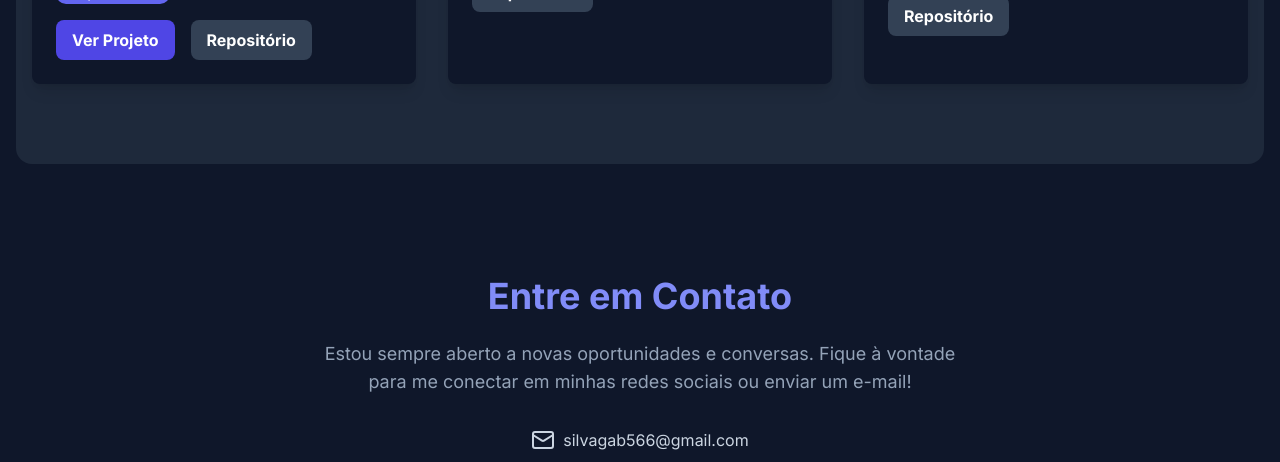
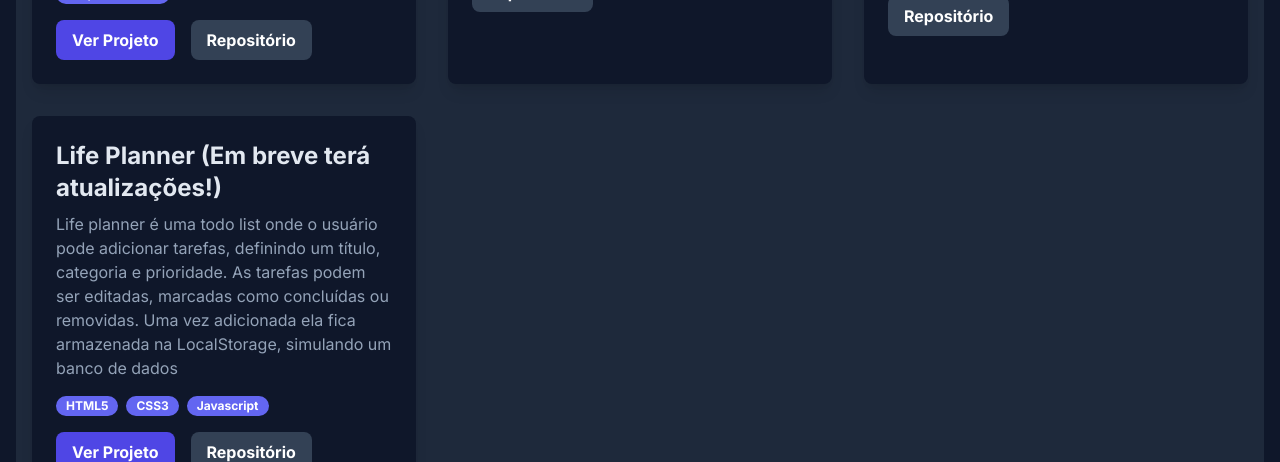
Before and after one commit to gabs0001/minha_pagina, a plain HTML site: page index.html in a window 1280 px wide. Shown: the part 2390-2852 px from the top of the page. Drawn offline with nearby package versions, Linux system fonts and the light colour scheme.

Commit message:
novo card de projeto adicionado

```diff
--- a/index.html
+++ b/index.html
@@ -366,6 +366,44 @@
 
                     </section>
 
+                    <section
+                        class="bg-slate-900 p-6 rounded-lg shadow-lg hover:shadow-xl
+                        transition-all duration-300 transform hover:-translate-y-1"
+                    >
+
+                        <h3 class="text-2xl font-bold mb-2">Life Planner (Em breve terá atualizações!)</h3>
+
+                        <p class="text-slate-400 mb-4">
+                           Life planner é uma todo list onde o usuário pode adicionar tarefas, definindo um título, categoria e prioridade. As tarefas podem ser editadas, marcadas como concluídas ou removidas. Uma vez adicionada ela fica armazenada na LocalStorage, simulando um banco de dados
+                        </p>
+
+                        <div class="flex flex-wrap gap-2 mb-4">
+                            <span class="bg-indigo-500 text-white text-xs font-semibold px-2.5 py-0.5 rounded-full">HTML5</span>
+                            <span class="bg-indigo-500 text-white text-xs font-semibold px-2.5 py-0.5 rounded-full">CSS3</span>
+                            <span class="bg-indigo-500 text-white text-xs font-semibold px-2.5 py-0.5 rounded-full">Javascript</span>
+                        </div>
+
+                        <div class="flex space-x-4">
+                            <a
+                                href="https://life-planner-kohl.vercel.app" target="_blank"
+                                class="
+                                    bg-indigo-600 hover:bg-indigo-700 text-white font-bold py-2 px-4 rounded-lg
+                                    transition duration-300 focus:outline-none focus:ring-2 focus:ring-indigo-400 focus:ring-offset-2
+                                ">
+                                    Ver Projeto
+                            </a>
+                            <a
+                                href="https://github.com/gabs0001/life_planner" target="_blank"
+                                class="
+                                    bg-slate-700 hover:bg-slate-600 text-white font-bold py-2 px-4 rounded-lg
+                                    transition duration-300 focus:outline-none focus:ring-2 focus:ring-indigo-400 focus:ring-offset-2
+                                ">
+                                    Repositório
+                            </a>
+                        </div>
+
+                    </section>
+
                 </section>
 
             </section>
```
